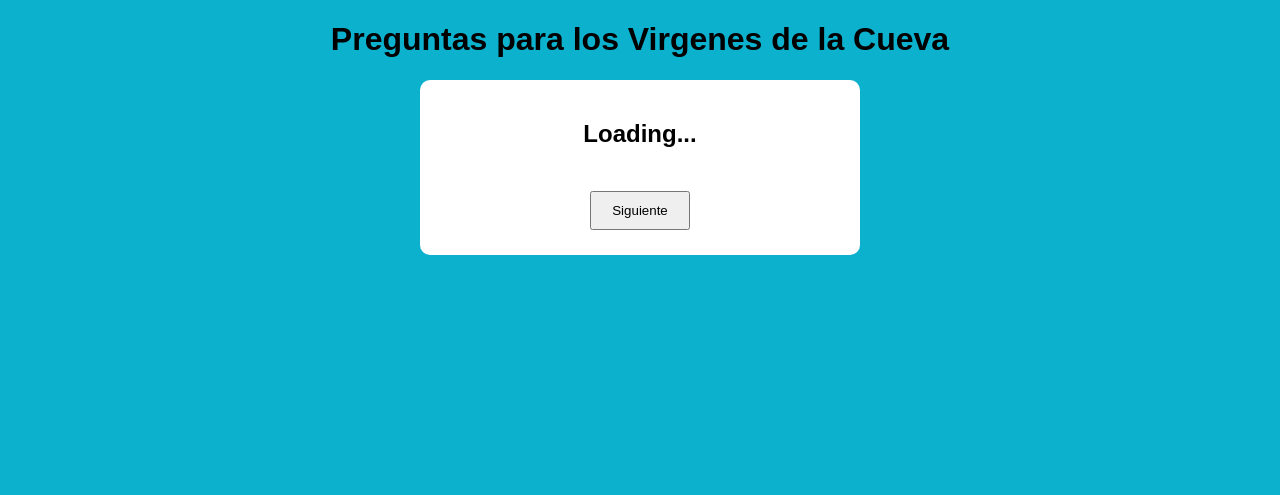
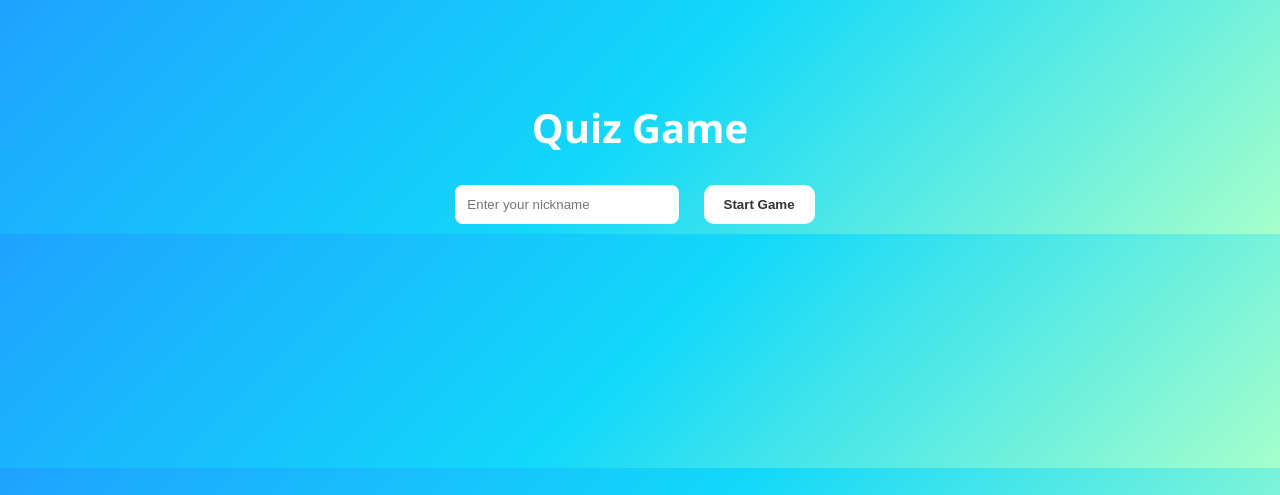
Before and after one commit to nahirrgutierrez8-source/Miniproyecto-, a Flask app: page / in a window 1280 px wide. Shown: the top 495 px of the page. Run offline with Flask 3, Linux system fonts and the light colour scheme.

Commit message:
interfaz, quizroute, styles.css, html y demas

```diff
--- a/backend/app.py
+++ b/backend/app.py
@@ -1,27 +1,42 @@
-from flask import Flask, render_template
+from flask import Flask, jsonify, render_template, request
 from backend.routes.quiz_routes import quiz_routes
 from backend.routes.auth_routes import auth_routes
 from backend.database import db
 
+# ✅ 1. CREAR APP PRIMERO
 app = Flask(__name__)
 
+# CONFIG
 app.config["SQLALCHEMY_DATABASE_URI"] = "sqlite:///quiz.db"
 app.config["SQLALCHEMY_TRACK_MODIFICATIONS"] = False
 
+# DB INIT
 db.init_app(app)
 
-app.register_blueprint(quiz_routes)
-app.register_blueprint(auth_routes)
+# ✅ 2. RUTAS DESPUÉS
 
-with app.app_context():
-    db.create_all()
+@app.route("/login", methods=["POST"])
+def login():
+    data = request.get_json()
+    nickname = data.get("nickname")
+
+    return jsonify({
+        "player_id": nickname
+    })
 
 @app.route("/")
 def index():
     return render_template("index.html")
 
+# BLUEPRINTS
+app.register_blueprint(quiz_routes)
+app.register_blueprint(auth_routes)
+
+# CREAR DB
+with app.app_context():
+    db.create_all()
+
+# RUN
 if __name__ == "__main__":
-    with app.app_context():
-        db.create_all()
 
     app.run(debug=True)
--- a/backend/static/script.js
+++ b/backend/static/script.js
@@ -1,26 +1,61 @@
 let questions = []
 let currentQuestion = 0
 let score = 0
+let player_id = null;
 
+
+// LOGIN
+async function login() {
+
+    console.log("Botón presionado");
+
+    const nickname = document.getElementById("nickname").value;
+
+    if (!nickname) {
+    alert("Escribe un nickname");
+    return;
+}
+
+    const response = await fetch("/login", {
+        method: "POST",
+        headers: {
+            "Content-Type": "application/json"
+        },
+        body: JSON.stringify({ nickname })
+    });
+
+    const data = await response.json();
+
+    player_id = data.player_id;
+
+    document.getElementById("login-container").style.display = "none";
+    document.getElementById("quiz-container").style.display = "block";
+
+    loadQuestions();
+}
+
+
+// CARGAR PREGUNTAS
 async function loadQuestions(){
 
     const response = await fetch("/questions")
-
     questions = await response.json()
 
     showQuestion()
 
 }
 
+
+// MOSTRAR PREGUNTA
 function showQuestion(){
 
     const q = questions[currentQuestion]
 
     document.getElementById("question").innerText = q.question
 
-    const answersDiv = document.getElementById("answers")
+    const optionsDiv = document.getElementById("options")
 
-    answersDiv.innerHTML = ""
+    optionsDiv.innerHTML = ""
 
     q.options.forEach(option => {
 
@@ -30,24 +65,45 @@ function showQuestion(){
 
         btn.onclick = () => checkAnswer(option)
 
-        answersDiv.appendChild(btn)
-
-        answersDiv.appendChild(document.createElement("br"))
+        optionsDiv.appendChild(btn)
 
     })
 
 }
 
+
+// VALIDAR RESPUESTA
 function checkAnswer(option){
 
-    if(option === questions[currentQuestion].answer){
+    const correct = questions[currentQuestion].answer;
 
-        score++
+    const buttons = document.querySelectorAll("#options button");
 
+    buttons.forEach(btn => {
+
+        if(btn.innerText === correct){
+            btn.style.backgroundColor = "green";
+            btn.style.color = "white";
+        }
+
+        if(btn.innerText === option && option !== correct){
+            btn.style.backgroundColor = "red";
+            btn.style.color = "white";
+        }
+
+        btn.disabled = true;
+    });
+
+    if(option === correct){
+        score++;
     }
-
+    setTimeout(() => {
+    nextQuestion();
+}, 1000);
 }
 
+
+// SIGUIENTE PREGUNTA
 function nextQuestion(){
 
     currentQuestion++
@@ -59,11 +115,9 @@ function nextQuestion(){
     }
     else{
 
-        document.getElementById("quiz").innerHTML =
-        "<h2>Tu puntaje: " + score + "</h2>"
+        document.getElementById("quiz-container").innerHTML =
+"<h2 class='result'>🏆 Puntaje final: " + score + "</h2>";
 
     }
 
 }
-
-window.onload = loadQuestions
--- a/backend/static/styles.css
+++ b/backend/static/styles.css
@@ -1,25 +1,86 @@
-body{
-
-    font-family: Arial;
+/* Fondo general */
+body {
+    font-family: 'Segoe UI', sans-serif;
+    background: linear-gradient(135deg, #1fa2ff, #12d8fa, #a6ffcb);
+    margin: 0;
+    padding: 0;
     text-align: center;
-    background-color: #0cb1ce;
-
+    color: #fff;
 }
 
-#quiz{
-
-    background: white;
-    width: 400px;
-    margin: auto;
-    padding: 20px;
-    border-radius: 10px;
-
+/* Contenedor principal */
+#login-container, #quiz-container {
+    margin-top: 100px;
 }
 
-button{
+/* Título */
+h1 {
+    font-size: 40px;
+    margin-bottom: 20px;
+}
 
-    margin: 5px;
-    padding: 10px 20px;
+/* Pregunta */
+#question {
+    font-size: 28px;
+    margin-bottom: 30px;
+}
+
+/* Input */
+input {
+    padding: 12px;
+    border-radius: 8px;
+    border: none;
+    width: 200px;
+    margin-right: 10px;
+}
+
+/* Botones generales */
+button {
+    padding: 12px 20px;
+    margin: 10px;
+    border: none;
+    border-radius: 10px;
     cursor: pointer;
+    font-weight: bold;
+    transition: 0.3s;
+}
 
+/* Botón Start */
+#login-container button {
+    background-color: #ffffff;
+    color: #333;
 }
+
+#login-container button:hover {
+    background-color: #ddd;
+}
+
+/* Opciones */
+#options button {
+    display: inline-block;
+    background-color: white;
+    color: #333;
+    min-width: 150px;
+}
+
+/* Hover opciones */
+#options button:hover {
+    background-color: #ffe066;
+    transform: scale(1.05);
+}
+
+/* Botón siguiente */
+#quiz-container button {
+    background-color: #222;
+    color: white;
+}
+
+#quiz-container button:hover {
+    background-color: #444;
+}
+
+/* Resultado final */
+.result {
+    font-size: 30px;
+    margin-top: 40px;
+}
--- a/backend/templates/index.html
+++ b/backend/templates/index.html
@@ -11,13 +11,27 @@
 
 <body>
 
-<h1>Preguntas para los Virgenes de la Cueva</h1>
+<!-- LOGIN -->
+<div id="login-container">
 
-<div id="quiz">
+    <h1>Quiz Game</h1>
+
+    <input
+        type="text"
+        id="nickname"
+        placeholder="Enter your nickname"
+    >
+
+    <button onclick="login()">Start Game</button>
+
+</div>
+
+<!-- QUIZ -->
+<div id="quiz-container" style="display:none;">
 
     <h2 id="question">Loading...</h2>
 
-    <div id="answers"></div>
+    <div id="options"></div>
 
     <br>
 
@@ -26,6 +40,7 @@
 </div>
 
 <script src="{{ url_for('static', filename='script.js') }}"></script>
+<script src="/static/script.js"></script>
 
 </body>
 
```
Also changed, not shown: backend/routes/quiz_routes.py (+7 -0 lines).
